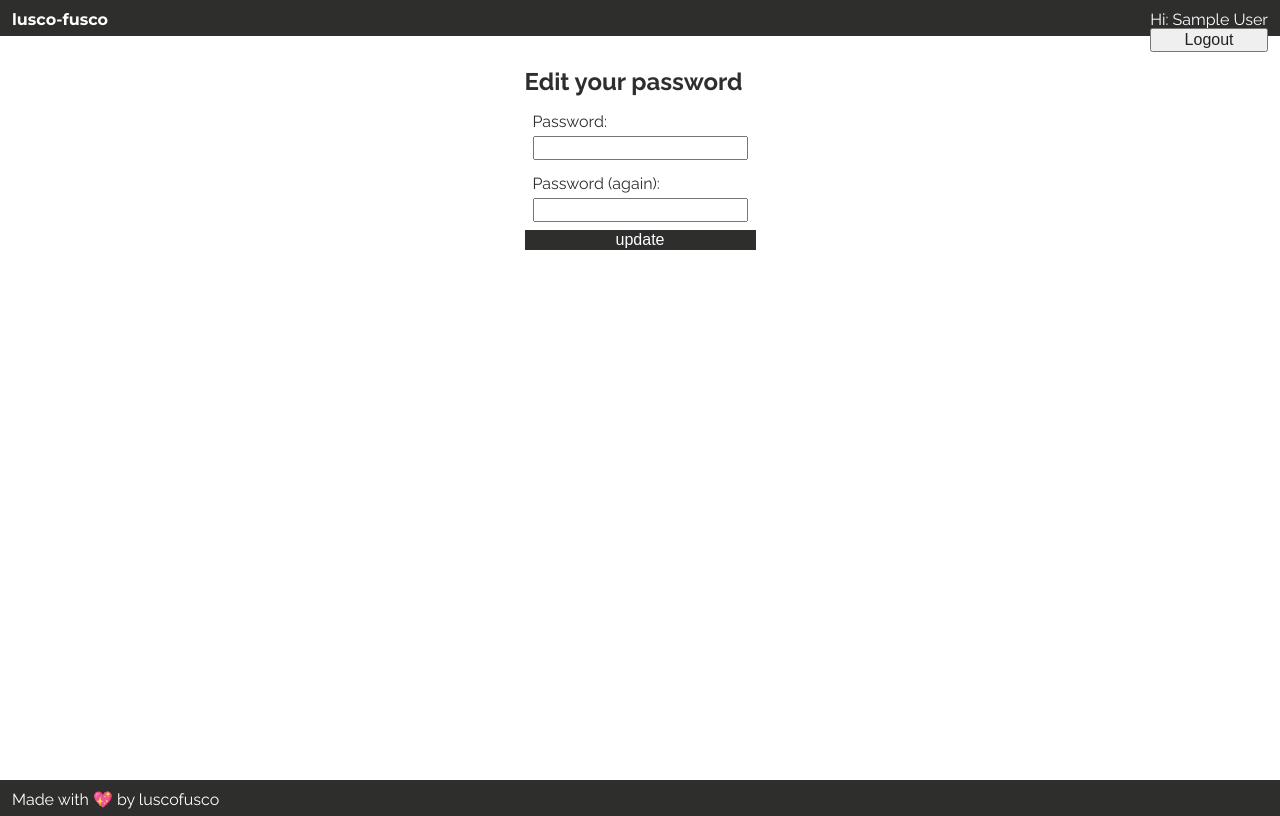
After one commit to lusco-fusco/blog, a Flask app: page /profile/password in a window 1280 px wide. The commit adds this page. Run offline with Flask 2, Linux system fonts and the light colour scheme; the visitor is signed in with stand-in values (Sample User, id 1); parts of the project's set-up code (start-up, migrations or seed data) failed here and were passed over; some libraries are stand-ins or nearby versions.

Commit message:
Profile blueprint added:
* See my profile
* Edit my details
* Update my password
* Delete my account

```diff
--- a/project/__init__.py
+++ b/project/__init__.py
@@ -34,6 +34,7 @@ from project.blueprints.auth_blueprint import auth_blueprint
 from project.blueprints.reaction_blueprint import reaction_blueprint
 from project.blueprints.comment_blueprint import comment_blueprint
 from project.blueprints.tag_blueprint import tag_blueprint
+from project.blueprints.profile_blueprint import profile_blueprint
 
 app.register_blueprint(home_blueprint)
 app.register_blueprint(article_blueprint)
@@ -42,6 +43,7 @@ app.register_blueprint(auth_blueprint)
 app.register_blueprint(reaction_blueprint)
 app.register_blueprint(comment_blueprint)
 app.register_blueprint(tag_blueprint)
+app.register_blueprint(profile_blueprint)
 
 # --------------------------------
 # Error handlers
--- a/project/blueprints/auth_blueprint.py
+++ b/project/blueprints/auth_blueprint.py
@@ -48,7 +48,7 @@ def login():
         email = request.form.get('email')
         password = request.form.get('password')
         user = User.find_one({'email': email, 'enabled': True})
-        if user.verify_password(password):
+        if user is not None and user.verify_password(password):
             session['logged_in'] = True
             session['user_id'] = user.id
             session['user_name'] = user.first_name
--- /dev/null
+++ b/project/blueprints/profile_blueprint.py
@@ -0,0 +1,61 @@
+from flask import Blueprint, render_template, request, session, flash, url_for
+from werkzeug.utils import redirect
+
+from project import db
+from project.blueprints.auth_blueprint import login_required
+from project.model.user import User
+
+profile_blueprint = Blueprint('profile', __name__)
+
+
+@profile_blueprint.route('/profile', methods=['GET'])
+@login_required
+def details():
+    return render_template('profile/details.html', current_user=User.find_one({'id': session.get('user_id')}))
+
+
+@profile_blueprint.route('/profile/edit', methods=['GET', 'POST'])
+@login_required
+def update_details():
+    current_user = User.find_one({'id': session.get('user_id')})
+    if request.method == 'POST':
+        email = request.form.get("email")
+        first_name = request.form.get("first_name")
+        last_name = request.form.get("last_name")
+        if email == current_user.email or User.is_email_available(email):
+            current_user.first_name = first_name
+            current_user.last_name = last_name
+            current_user.email = email
+            current_user.update()
+            session['user_name'] = first_name
+            db.session.commit()
+            return redirect(url_for('profile.details'))
+        else:
+            flash('Email is not available', 'error')
+    return render_template('profile/edit.html', current_user=current_user)
+
+
+@profile_blueprint.route('/profile/password', methods=['GET', 'POST'])
+@login_required
+def update_password():
+    if request.method == 'POST':
+        if request.form.get("password") == request.form.get("password_confirm"):
+            current_user = User.find_one({'id': session.get('user_id')})
+            current_user.hash_password(request.form.get("password"))
+            current_user.update()
+            db.session.commit()
+        else:
+            flash('Password does not match', 'error')
+            return redirect(url_for('profile.update_password'))
+    return render_template('profile/edit_password.html')
+
+
+@profile_blueprint.route('/profile', methods=['POST'])
+@login_required
+def delete():
+    current_user = User.find_one({'id': session.get('user_id')})
+    current_user.soft_delete()
+    session.clear()
+    db.session.commit()
+    flash('Yout account has been delete', 'info')
+    return redirect(url_for('home.list_publish_articles'))
--- a/project/blueprints/user_blueprint.py
+++ b/project/blueprints/user_blueprint.py
@@ -38,9 +38,3 @@ def register():
 @only_anonymous
 def retrieve_password():
     pass
-
-
-@user_blueprint.route('/update-password', methods=['GET', 'POST'])
-@login_required
-def update_password():
-    pass
--- a/project/model/user.py
+++ b/project/model/user.py
@@ -42,3 +42,7 @@ class User(db.Model, AbstractModelWithAttributes):
             query = query.filter_by(first_name=filters['first_name'])
 
         return query
+
+    @staticmethod
+    def is_email_available(email):
+        return User.find_one({'email': email, 'enabled': True}) is None
--- a/project/templates/header.html
+++ b/project/templates/header.html
@@ -2,7 +2,7 @@
     <a href="/" class="logo">lusco-fusco</a>
     <div style="float:right">
         {% if session.get('logged_in') %}
-            <p>Hi: {{ session.get('user_name') }}</p>
+        <p>Hi: <a style="color:white"href="{{url_for('profile.details')}}">{{ session.get('user_name') }}</a></p>
             <form action="{{url_for('auth.logout')}}" method="post">
                 <button type="submit" >Logout</button>
             </form>
--- /dev/null
+++ b/project/templates/profile/edit_password.html
@@ -0,0 +1,24 @@
+{% extends 'layout.html' %}
+
+{% block content %}
+
+<div class="article-form">
+    <h2>Edit your password</h2>
+    <form method="post">
+        <!-- Password -->
+        <div class="field">
+            <label for="password">Password:</label>
+            <input type="password" id="password" name="password" value=""/>
+        </div>
+
+        <!-- Password confirm -->
+        <div class="field">
+            <label for="password_confirm">Password (again):</label>
+            <input type="password" id="password_confirm" name="password_confirm" value=""/>
+        </div>
+
+        <!-- Button -->
+        <button class="primary-button" type="submit" >update</button>
+    </form>
+</div>
+{% endblock %}
```
Also changed, not shown: project/templates/profile/details.html (added, +18 -0 lines), project/templates/profile/edit.html (added, +30 -0 lines).
